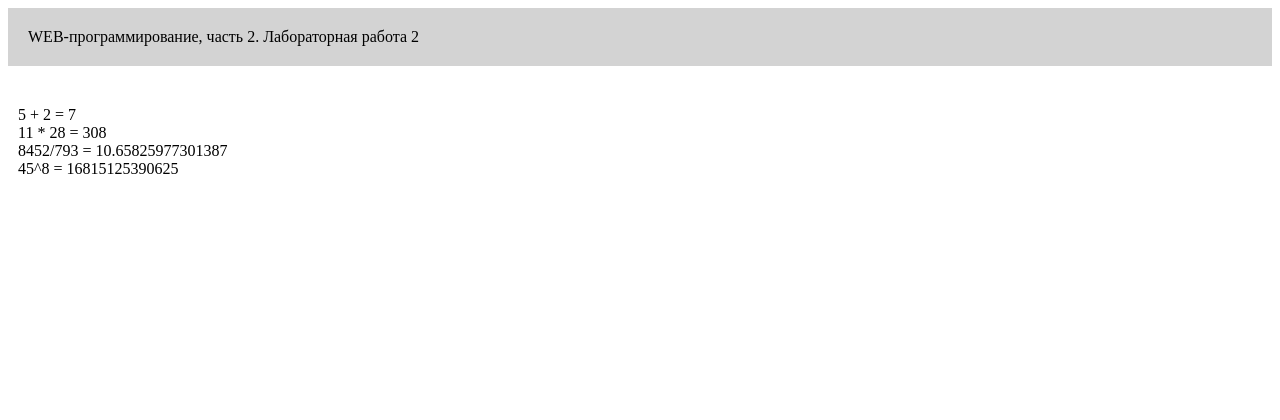
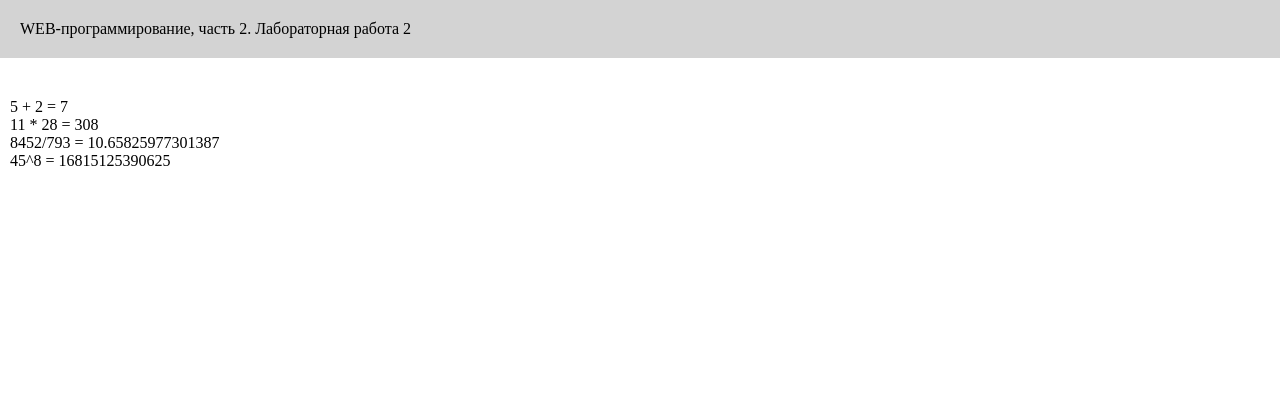
Before and after one commit to PonchTwitch/MyLabs2, a Flask app: page /lab2/example in a window 1280 px wide. Shown: the top 420 px of the page. Run offline with Flask 3, Linux system fonts and the light colour scheme.

Commit message:
Подключение стилей 3

```diff
--- a/static/main.css
+++ b/static/main.css
@@ -1,5 +1,5 @@
 body {
-    margn: 0;
+    margin: 0;
 }
 
 main {
```
